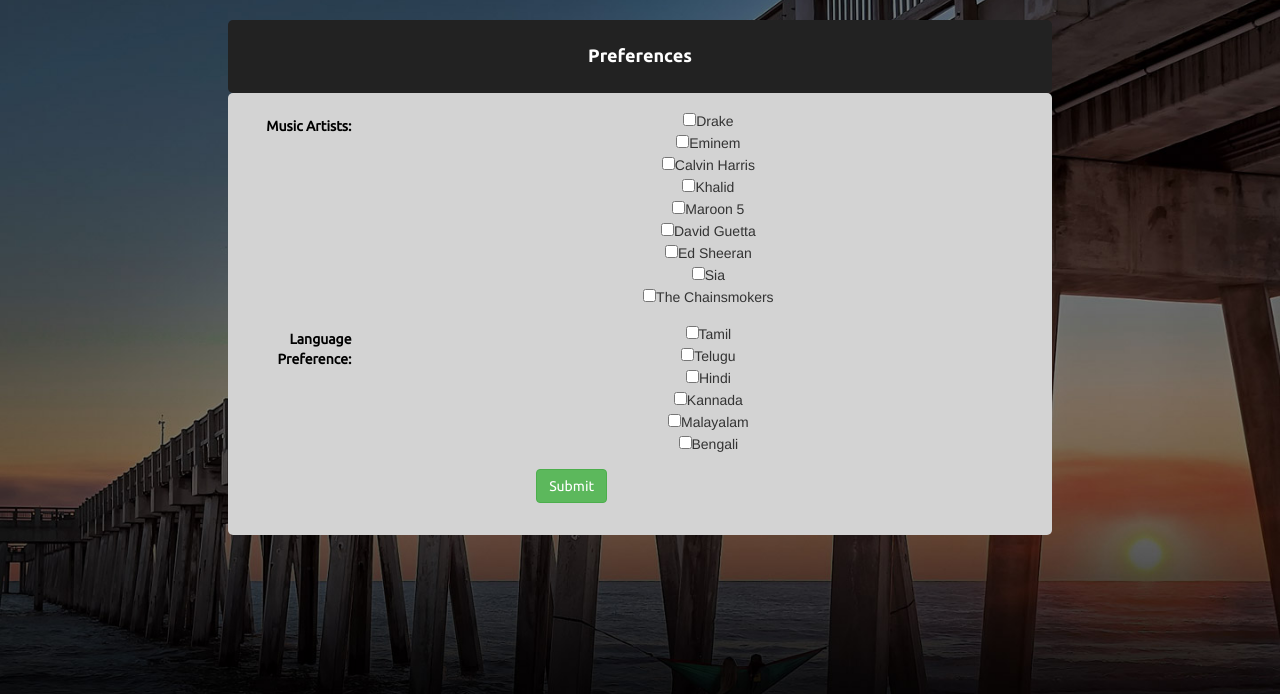
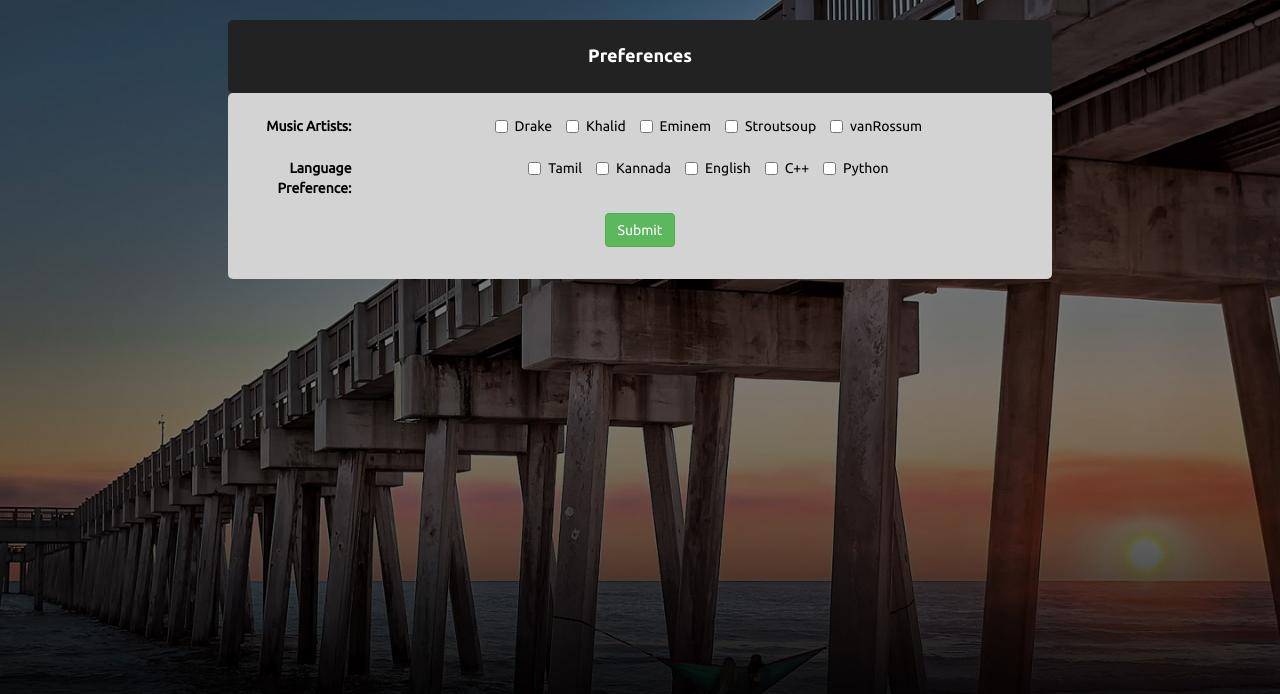
Before and after one commit to aravindbs/moody, a Flask app: page /preferences in a window 1280 px wide. Shown: the part 52-746 px from the top of the page. Run offline with Flask 2, Linux system fonts and the light colour scheme; parts of the project's set-up code (start-up, migrations or seed data) failed here and were passed over; some libraries are stand-ins or nearby versions.

Commit message:
updated preferences form

```diff
--- a/web/app/templates/dashboard.html
+++ b/web/app/templates/dashboard.html
@@ -31,8 +31,8 @@
                         </div>
                     </div>
                     <div class="progress">
-                            <div class="progress-bar progress-bar-info" role="progressbar" aria-valuenow="70"
-                                aria-valuemin="0" aria-valuemax="100" style="width:{{ moods.sadness }}%">
+                        <div class="progress-bar progress-bar-info" role="progressbar" aria-valuenow="70" aria-valuemin="0"
+                            aria-valuemax="100" style="width:{{ moods.sadness }}%">
                             <span class="sr-only">70% Complete</span>
                         </div>
                     </div>
--- a/web/app/templates/preferences.html
+++ b/web/app/templates/preferences.html
@@ -6,36 +6,29 @@
             <div id="form-title">
                 <h4> Preferences</h4>
             </div>
-            <form id="form-body" class="form-horizontal" method="post" action="{{ url_for('preferences') }}" enctype="multipart/form-data" >
+            <form id="form-body" class="form-horizontal" method="post" action="{{ url_for('preferences') }}" enctype="multipart/form-data">
                 <div class="form-group">
                     <label class="control-label col-sm-2" for="artists">Music Artists:</label>
                     <div class="col-sm-10">
-                            <input type="checkbox" name="artist" value="drake">Drake<br>
-                            <input type="checkbox" name="artist" value="eminem">Eminem<br>
-                            <input type="checkbox" name="artist" value="calvin harris">Calvin Harris<br>
-                            <input type="checkbox" name="artist" value="khalid">Khalid<br>
-                            <input type="checkbox" name="artist" value="maroon5">Maroon 5<br>
-                            <input type="checkbox" name="artist" value="david guetta">David Guetta<br>
-                            <input type="checkbox" name="artist" value="ed sheeran">Ed Sheeran<br>
-                            <input type="checkbox" name="artist" value="sia">Sia<br>
-                            <input type="checkbox" name="artist" value="the chainsmokers">The Chainsmokers<br>
+                        {% for artist in artists %}
+                        <label class="checkbox-inline"><input type="checkbox" name="artists" value="{{ artist }}">{{
+                            artist }}</label>
+                        {% endfor %}
                     </div>
                 </div>
                 <div class="form-group">
-                    <label class="control-label col-sm-2" for="language">Language Preference:</label>
+                    <label class="control-label col-sm-2" for="langs">Language Preference:</label>
                     <div class="col-sm-10">
-                            <input type="checkbox" name="language" value="tamil">Tamil<br>
-                            <input type="checkbox" name="language" value="telugu">Telugu<br>
-                            <input type="checkbox" name="language" value="hindi">Hindi<br>
-                            <input type="checkbox" name="language" value="kannada">Kannada<br>
-                            <input type="checkbox" name="language" value="drake">Malayalam<br>
-                            <input type="checkbox" name="language" value="eminem">Bengali<br>
+                        {% for lang in langs %}
+                        <label class="checkbox-inline"><input type="checkbox" name="langs" value="{{ lang }}">{{ lang
+                            }}</label>
+                        {% endfor %}
                     </div>
                 </div>
                 <div class="form-group">
-                    <div class="col-sm-10">
+
                     <button type="submit" class="btn btn-success">Submit</button>
-                    </div>
+
                 </div>
             </form>
             {% with messages = get_flashed_messages() %}
--- a/web/app/views.py
+++ b/web/app/views.py
@@ -61,13 +61,15 @@ def signup():
 
 @app.route('/preferences', methods= ['GET','POST'])
 def preferences():
+    LANGS = ['Tamil', 'Kannada', 'English', 'C++', 'Python']
+    ARTISTS = ['Drake', 'Khalid', 'Eminem', 'Stroutsoup', 'vanRossum']
     if request.method == 'POST':
-        form_data = request.form.to_dict()
-        print (form_data)
-
+        artists = request.form.getlist('artists')
+        langs = request.form.getlist('langs')
+        query = { 'username' : current_user.username, 'langs' : langs, 'artists' : artists }
+        mongo.db.preferences.insert_one(query)
         return redirect (url_for('dashboard', user=current_user.username))
-    else :
-        return render_template('preferences.html')
+    return render_template('preferences.html', langs = LANGS, artists = ARTISTS)
 
 
 
@@ -75,10 +77,11 @@ def preferences():
 @app.route('/dashboard/<user>')
 def dashboard (user):
     profile = mongo.db.users.find_one({'email' : current_user.email })
-    moods = dict(mongo.db.emotions.find_one({'screen_name' : dict(profile)['twitter_handle']}))
-    for k, v in moods.items():
-        if type(v) is float:
-            moods[k] = float (v) * 100
+    moods = mongo.db.emotions.find_one({'screen_name' : dict(profile)['twitter_handle']})
+    if moods:
+        for k, v in list(moods).items():
+            if type(v) is float:
+                moods[k] = float (v) * 100
     return render_template('dashboard.html', user=user, profile = dict(profile), moods = moods)
 
 
```
Lines whose indentation alone changed are shown as unchanged.
